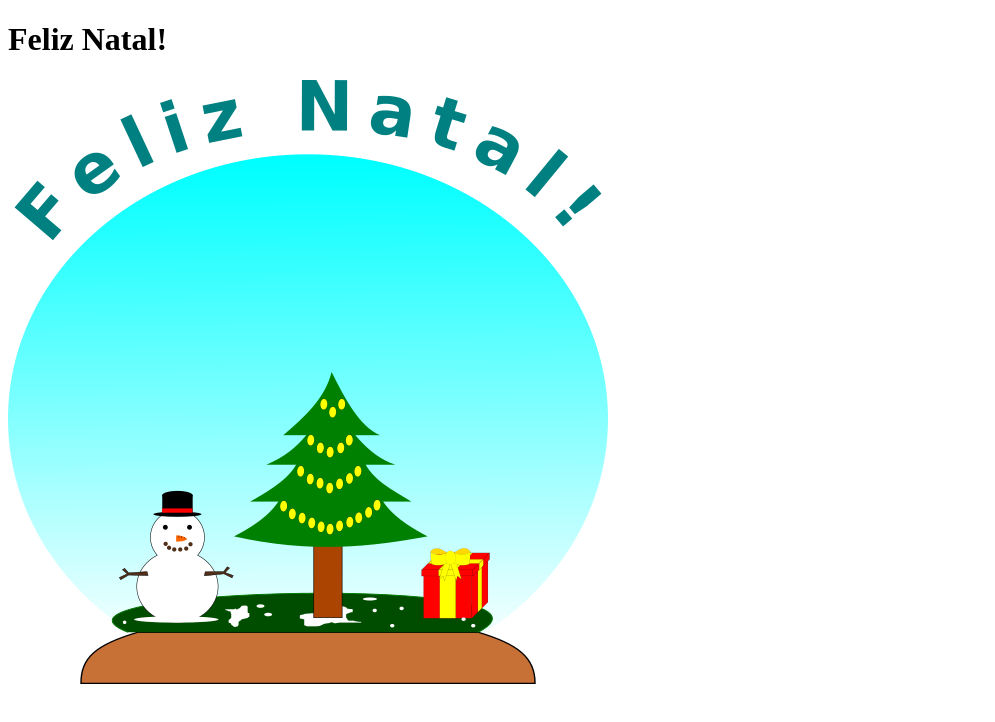
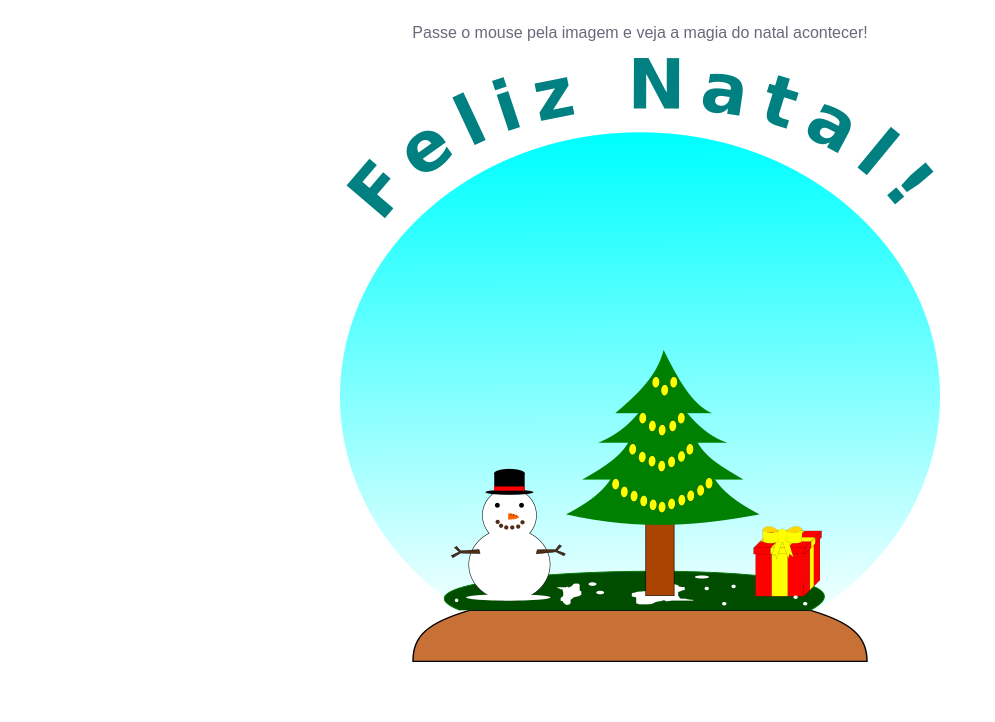
Before and after one commit to maripaf/christmas-card, a plain HTML site: page index.html in a window 1280 px wide. Shown: the whole page, without its empty margins (0-995 px from the left). Drawn offline with Linux system fonts and the light colour scheme.

Commit message:
Adding style

```diff
--- a/index.html
+++ b/index.html
@@ -4,13 +4,17 @@
 <head>
     <title>Feliz Natal!</title>
     <meta charset="utf-8" />
+    <link rel="stylesheet" type="text/css" href="style.css" />
 </head>
 <script language="javascript" src="card.js"></script>
 
 <body>
-    <h1> Feliz Natal! </h1>
-
-    <img src="figures/globo_full_1.png" id="snowToy" onmouseover="moveSnowToy()" onmouseout="stopSnowToy()" />
+    <div class="container">
+        <p class="info"> Passe o mouse pela imagem e veja a magia do natal acontecer! </p>
+        <div>
+            <img src="figures/globo_full_1.png" id="snowToy" onmouseover="moveSnowToy()" onmouseout="stopSnowToy()" />
+        </div>
+    </div>
 </body>
 
 </html>
--- /dev/null
+++ b/style.css
@@ -0,0 +1,12 @@
+.info {
+    font-size: 14t;
+    font-family: Arial, Helvetica, sans-serif;
+    color: rgb(105, 105, 121);
+}
+
+.container {
+    display: flex;
+    flex-direction: column;
+    justify-content: center;
+    align-items: center;
+}
```
